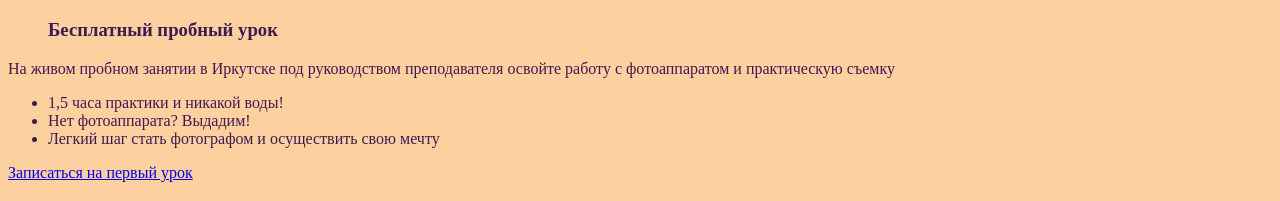
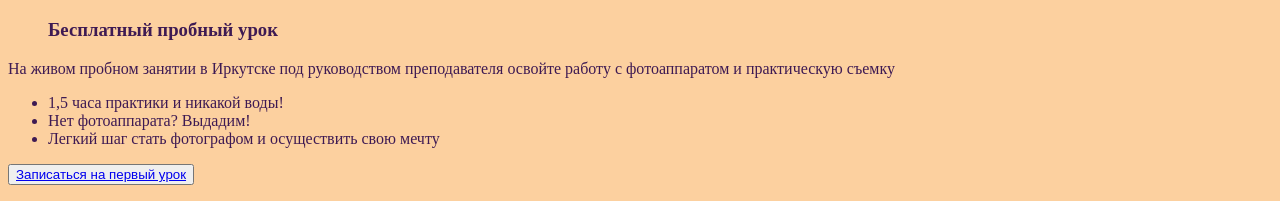
Before and after one commit to sofa0708-web/foto-name, a plain HTML site: page index.html in a window 1280 px wide. Shown: the part 962-1163 px from the top of the page. Drawn offline with Linux system fonts and the light colour scheme.

Commit message:
Update index.html

```diff
--- a/index.html
+++ b/index.html
@@ -32,7 +32,8 @@
 <ul><li>1,5 часа практики и никакой воды! </li>
         <li>Нет фотоаппарата? Выдадим!</li>
         <li>Легкий шаг стать фотографом и осуществить свою мечту</li></ul>
-        <a href="https://t.me/s_fifi">Записаться на первый урок </a>
+        <button><a href="https://t.me/s_fifi">Записаться на первый урок </a></button>
 </p>
 </body>
+
 </html>
```
